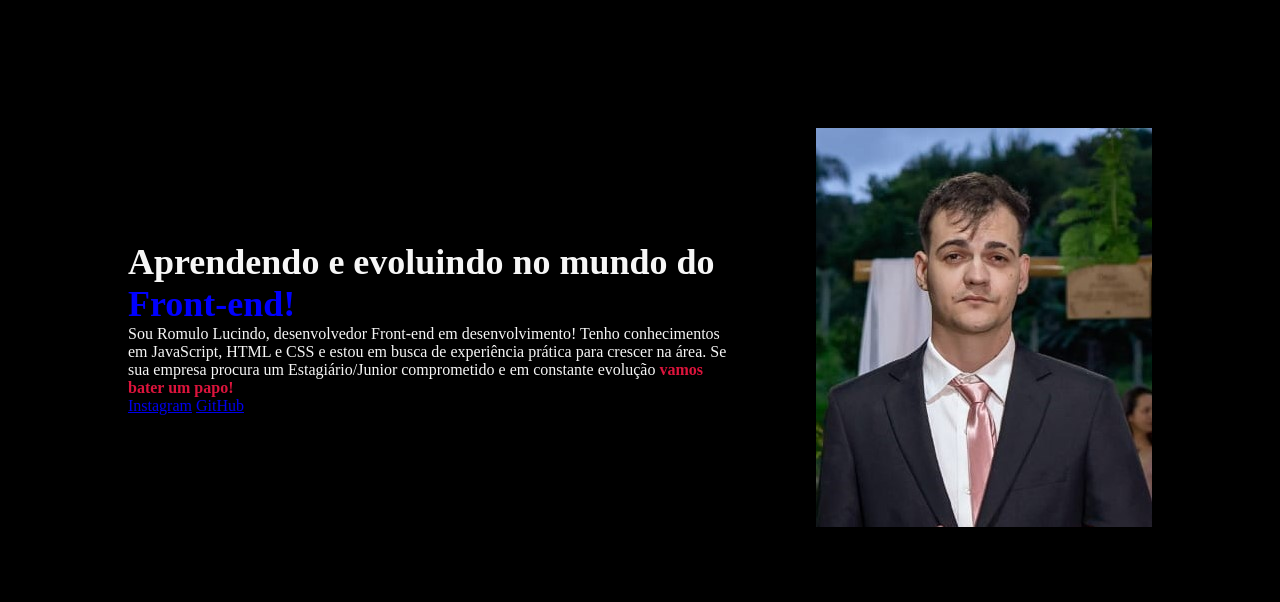
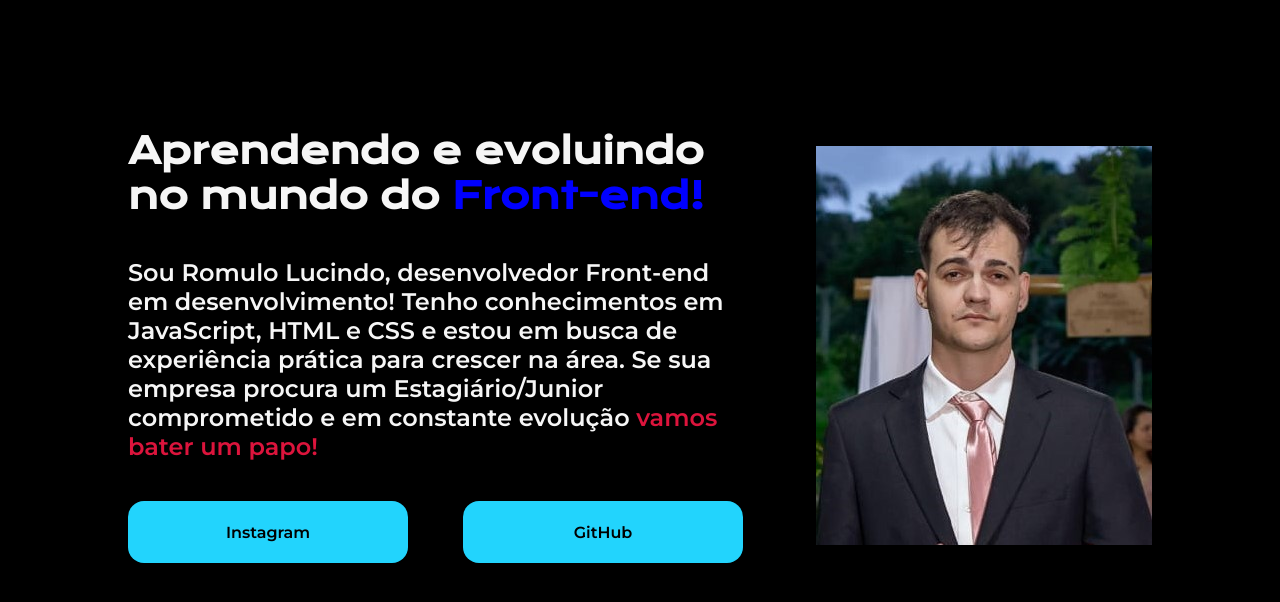
Before and after one commit to romulolucindo/Portfolio, a plain HTML site: page index.html in a window 1280 px wide. Drawn offline with nearby package versions, Linux system fonts and the light colour scheme.

Commit message:
Add button/color/radius/space-between

```diff
--- a/index.html
+++ b/index.html
@@ -19,12 +19,14 @@
                 desenvolvimento! Tenho conhecimentos em JavaScript, HTML e CSS e estou em busca de experiência prática
                 para crescer na área.
                 Se sua empresa procura um Estagiário/Junior comprometido e em constante evolução <strong
-                    class="texto-importante">vamos bater um papo!
+                    class="apresetation__conteudo__titulo__texto-importante">vamos bater um papo!
 
                 </strong>
             </p>
-            <a href="https://instagram.com/romulo.lucindo">Instagram</a>
-            <a href="https://github.com/romulolucindo">GitHub</a>
+            <div class="apresetation__links">
+                <a class="apresetation__links__buttons" href="https://instagram.com/romulo.lucindo">Instagram</a>
+                <a class="apresetation__links__buttons" href="https://github.com/romulolucindo">GitHub</a>
+            </div>
         </section>
         <img class="card-principal" src="perfil-perfeito.jpeg" alt="Foto de perfil do Romulo de terno">
     </main>
--- a/style.css
+++ b/style.css
@@ -1,3 +1,6 @@
+@import url('https://fonts.googleapis.com/css2?family=Krona+One&display=swap');
+@import url('https://fonts.googleapis.com/css2?family=Montserrat:ital,wght@0,600;1,600&display=swap');
+
 * {
     margin: 0;
     padding: 0;
@@ -10,20 +13,28 @@ body {
     color: #F6F6F6;
 }
 
+.apresetation__conteudo__titulo {
+    font-family: "Krona One", serif;
+}
+
+
 .apresetation__conteudo__titulo__texto-destaque {
     color: blue;
 }
 
 .apresetation__conteudo__titulo__texto {
     color: #F6F6F6;
+    font-size: 24px;
+    font-family: "Montserrat", sans-serif;
+
 }
 
-.texto-importante {
+.apresetation__conteudo__titulo__texto-importante {
     color: crimson;
 }
 
 .apresetation {
-    margin: 10%;
+    margin: 10% 10%;
     display: flex;
     align-items: center;
     justify-content: space-between;
@@ -31,8 +42,32 @@ body {
 
 .apresetation__conteudo {
     width: 615px;
+    display: flex;
+    flex-direction: column;
+    gap: 40px;
+
 }
 
 .apresetation__conteudo__titulo {
     font-size: 36px;
 }
+
+
+.apresetation__links {
+    display: flex;
+    justify-content: space-between;
+}
+
+.apresetation__links__buttons {
+    background-color: #22d4fd;
+    color: #000000;
+    width: 280px;
+    text-align: center;
+    border-radius: 16px;
+    font-family: 24px;
+    font-weight: 600;
+    padding: 21.5px 0;
+    text-decoration: none;
+    font-family: "Montserrat", sans-serif;
+
+}
```
